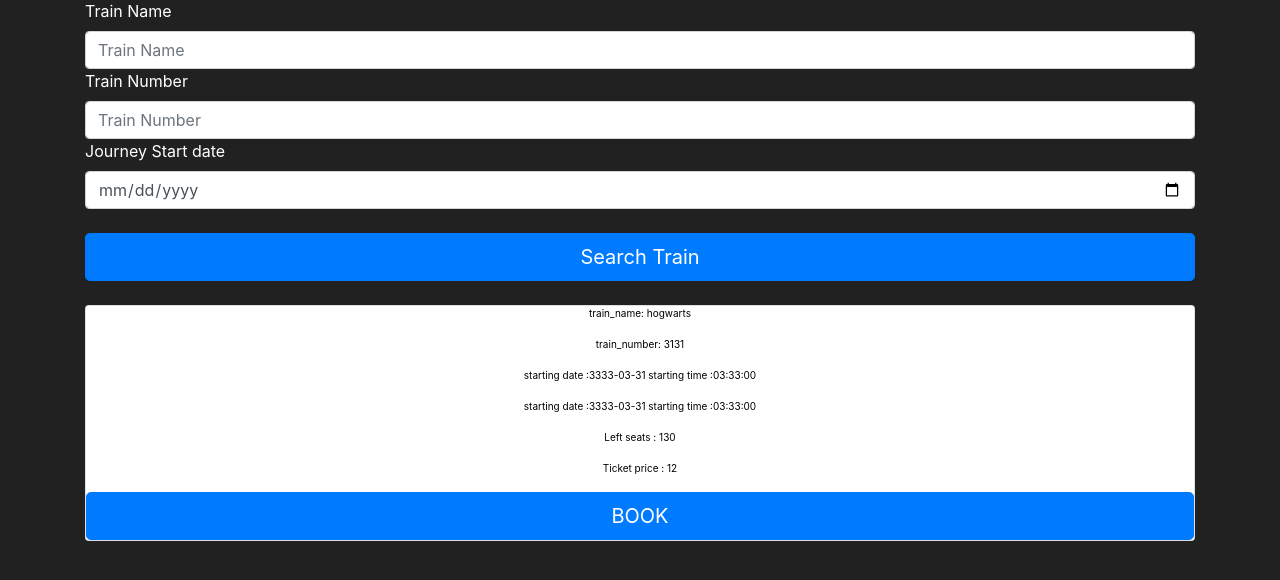
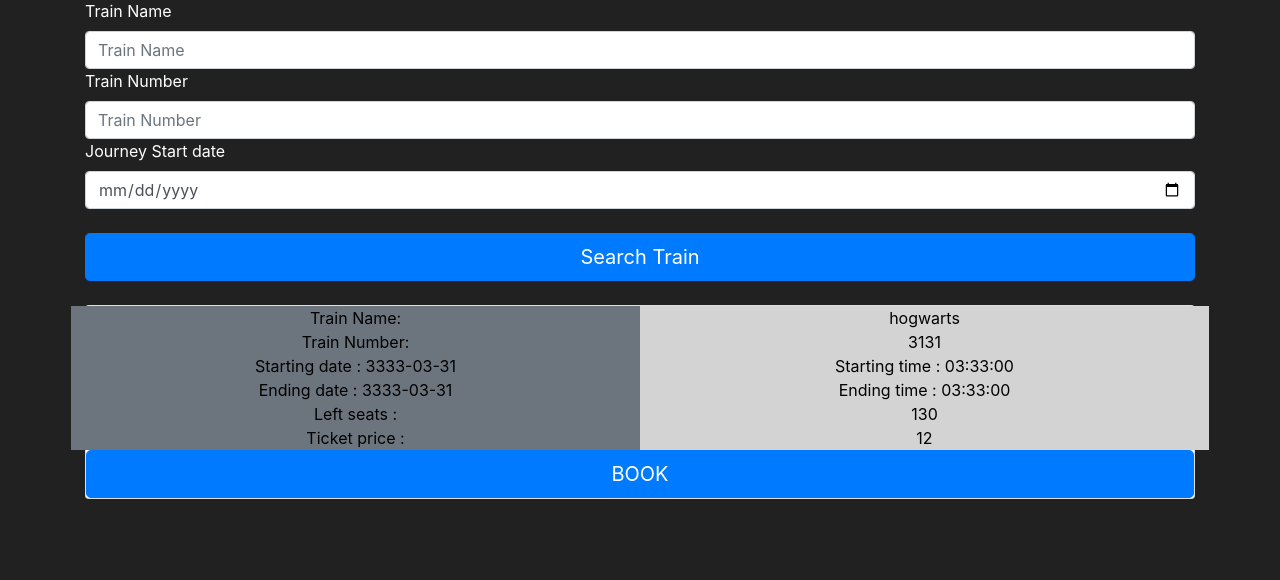
Before and after one commit to Gautam7702/railway-reservation-system-flask, a Flask app: page /search-tickets in a window 1280 px wide. Shown: the part 113-693 px from the top of the page. Run offline with Flask 2, Linux system fonts and the light colour scheme; data comes from the database, SQL or seed files in the repository; some libraries are stand-ins or nearby versions.

Commit message:
simple UI changes

```diff
--- a/railway/templates/search_tickets.html
+++ b/railway/templates/search_tickets.html
@@ -19,19 +19,33 @@ Book tickets
     </div>
     <br>
 
-    <div class ="container">
+    <!-- <div class ="container"> -->
+        <div class = "container">
         {% for train in search_result %}
-        <div class ="card mb-4 box-shadow text-center" style ="font-size: 10px; color: black;">
-            <p>train_name: {{train.train_name}} </p>
-            <p>train_number: {{train.train_number}} </p>
-            <p>starting date :{{train.starting_date}} starting time :{{train.starting_time}}   </p>
-            <p>starting date :{{train.ending_date}} starting time :{{train.ending_time}}   </p>
-            <p>Left seats : {{train.left_seats}} </p>
-            <p>Ticket price : {{train.ticket_price}}</p>
+        <div class ="card mb-4 box-shadow" style ="color: black;">
+            <div class ="row text-center">
+            <div class ="col bg-secondary">Train Name: </div> <div class ="col" style = "background-color: lightgrey;">{{train.train_name}} </div>
+            </div>
+            <div class = "row text-center" >
+            <div class ="col bg-secondary">Train Number: </div> <div class ="col" style = "background-color: lightgrey;">{{train.train_number}}</div>
+            </div>
+            <div class = "row text-center" >
+            <div class ="col bg-secondary">Starting date : {{train.starting_date}}</div> <div class ="col" style = "background-color: lightgrey;">Starting time : {{train.starting_time}}</div>
+            </div>
+            <div class = "row text-center" >
+            <div class ="col bg-secondary">Ending date : {{train.ending_date}}</div> <div class ="col" style = "background-color: lightgrey;">Ending time : {{train.ending_time}}</div>
+            </div>
+            <div class = "row text-center" >
+            <div class ="col bg-secondary">Left seats :</div> <div class ="col" style = "background-color: lightgrey;">{{train.left_seats}}</div>
+            </div>
+            <div class = "row text-center" >
+            <div class ="col bg-secondary">Ticket price : </div> <div class ="col" style = "background-color: lightgrey;">{{train.ticket_price}}</div>
+            </div>
             <form method = "POST">
                 <input type = "hidden" name = "train_id" value = "{{train.id}} " >
                 <input type="submit" value="BOOK" class ="btn btn-lg btn-block btn-primary">
             </form>
+        </div>
         {% endfor %}
         </div>
     </div>
```
